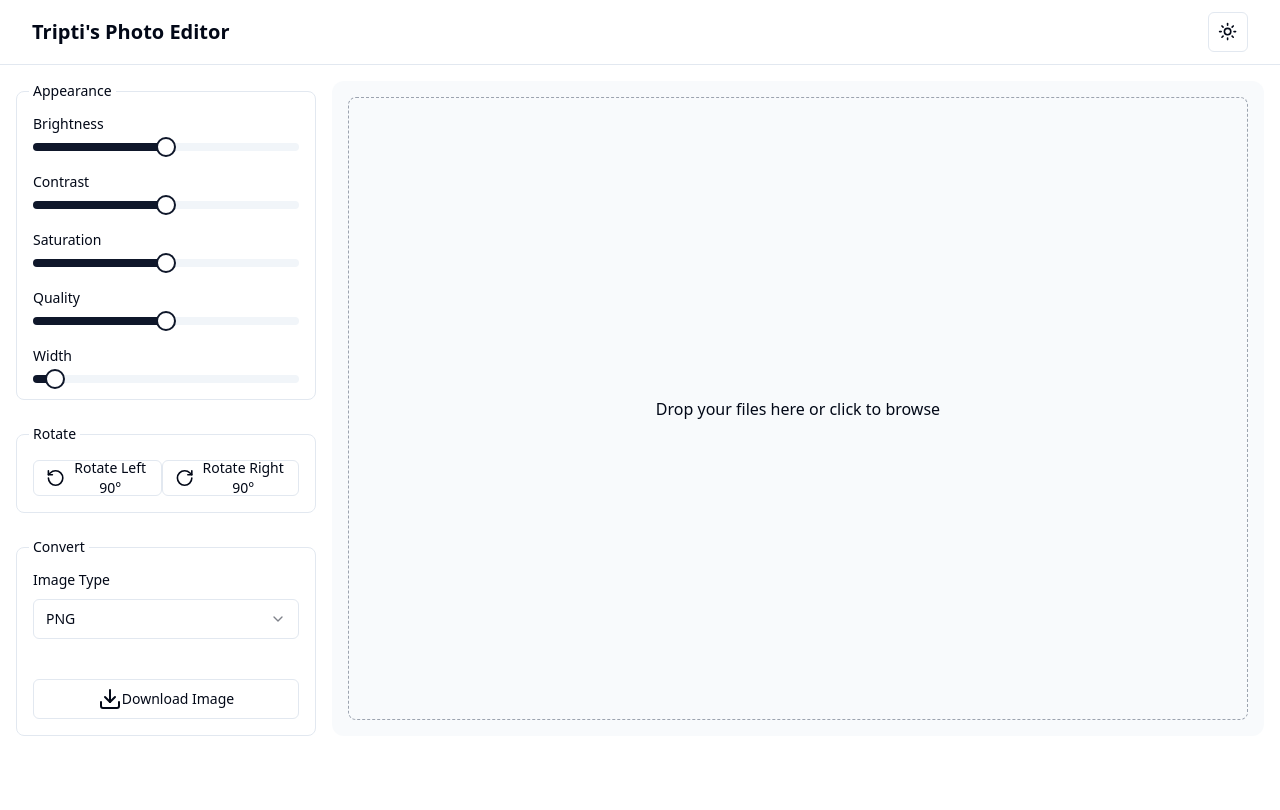
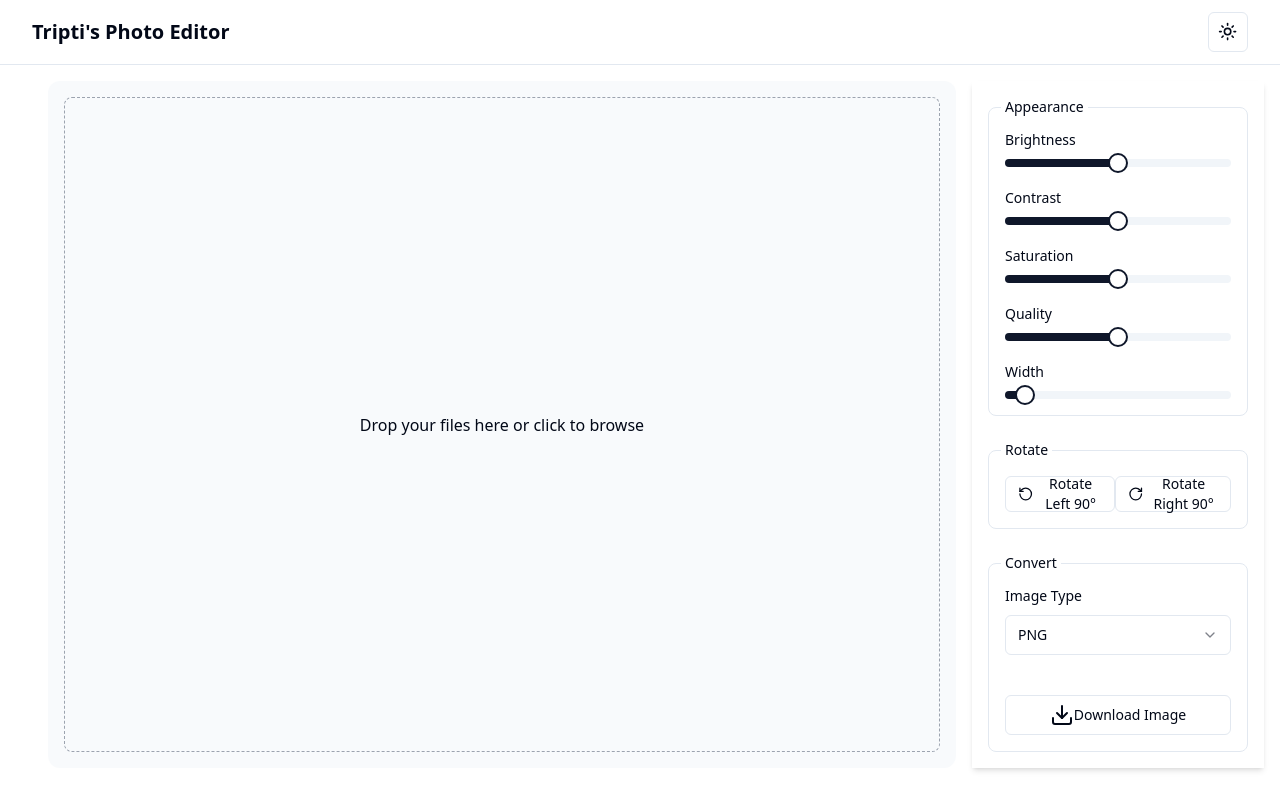
Before and after one commit to AshishKumarD/tripti-image-editor, a React (Vite) app: page / in a window 1280 px wide. Shown: the top 810 px of the page. Built offline with nearby package versions, Linux system fonts and the light colour scheme.

Commit message:
responsive fixes

```diff
--- a/src/dashboard.tsx
+++ b/src/dashboard.tsx
@@ -122,11 +122,16 @@ export function Dashboard() {
 	}
 
 	return (
-		<div className="md:pl08 grid h-screen w-full">
+		<div className="grid h-screen w-full md:pl-8">
 			<div className="flex h-full flex-col">
 				<main className="grid grid-cols-1 gap-4 overflow-auto p-4 md:grid-cols-3 lg:grid-cols-4">
+					{/* Main Content */}
+					<div className="relative flex h-full min-h-[80vh] flex-col overflow-auto rounded-xl bg-muted/50 p-4 md:col-span-2 lg:col-span-3">
+						<MyDropzone />
+					</div>
+
 					{/* Left Panel */}
-					<div className="hidden flex-col items-start gap-8 md:col-span-1 md:flex lg:col-span-1">
+					<div className="left-0 w-full p-4 shadow-md">
 						<form className="grid w-full items-start gap-6">
 							<fieldset className="grid gap-6 rounded-lg border p-4">
 								<legend className="-ml-1 px-1 text-sm font-medium">
@@ -253,11 +258,6 @@ export function Dashboard() {
 							</fieldset>
 						</form>
 					</div>
-
-					{/* Main Content */}
-					<div className="relative flex h-full min-h-[80vh] flex-col overflow-auto rounded-xl bg-muted/50 p-4 md:col-span-2 lg:col-span-3">
-						<MyDropzone />
-					</div>
 				</main>
 			</div>
 		</div>
--- a/src/lib/imageProvider.tsx
+++ b/src/lib/imageProvider.tsx
@@ -1,4 +1,4 @@
-import React, { createContext, useContext, useState } from "react"
+import { createContext, useContext, useState } from "react"
 
 const ImageContext = createContext({
 	imageUrl: null as string | null,
```
